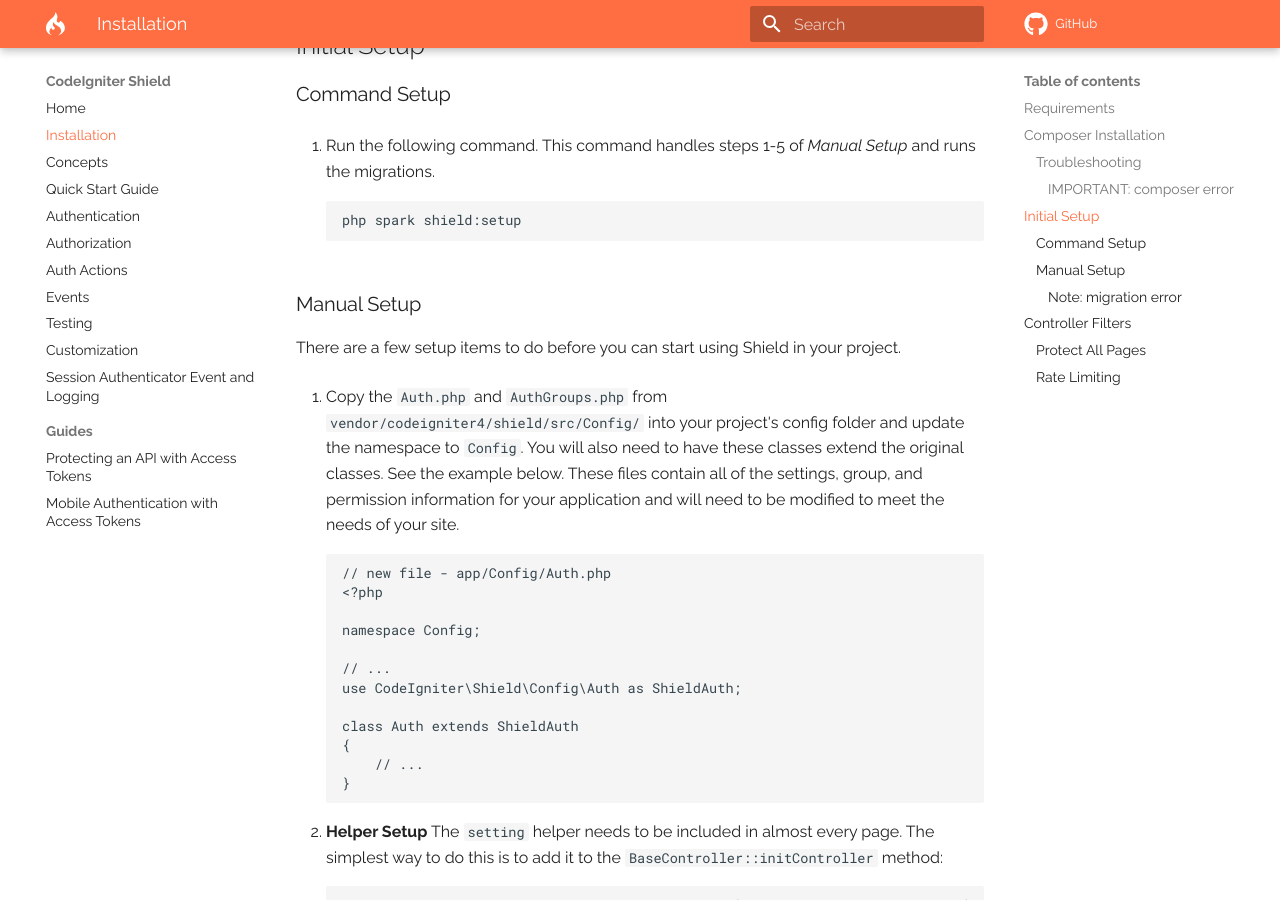
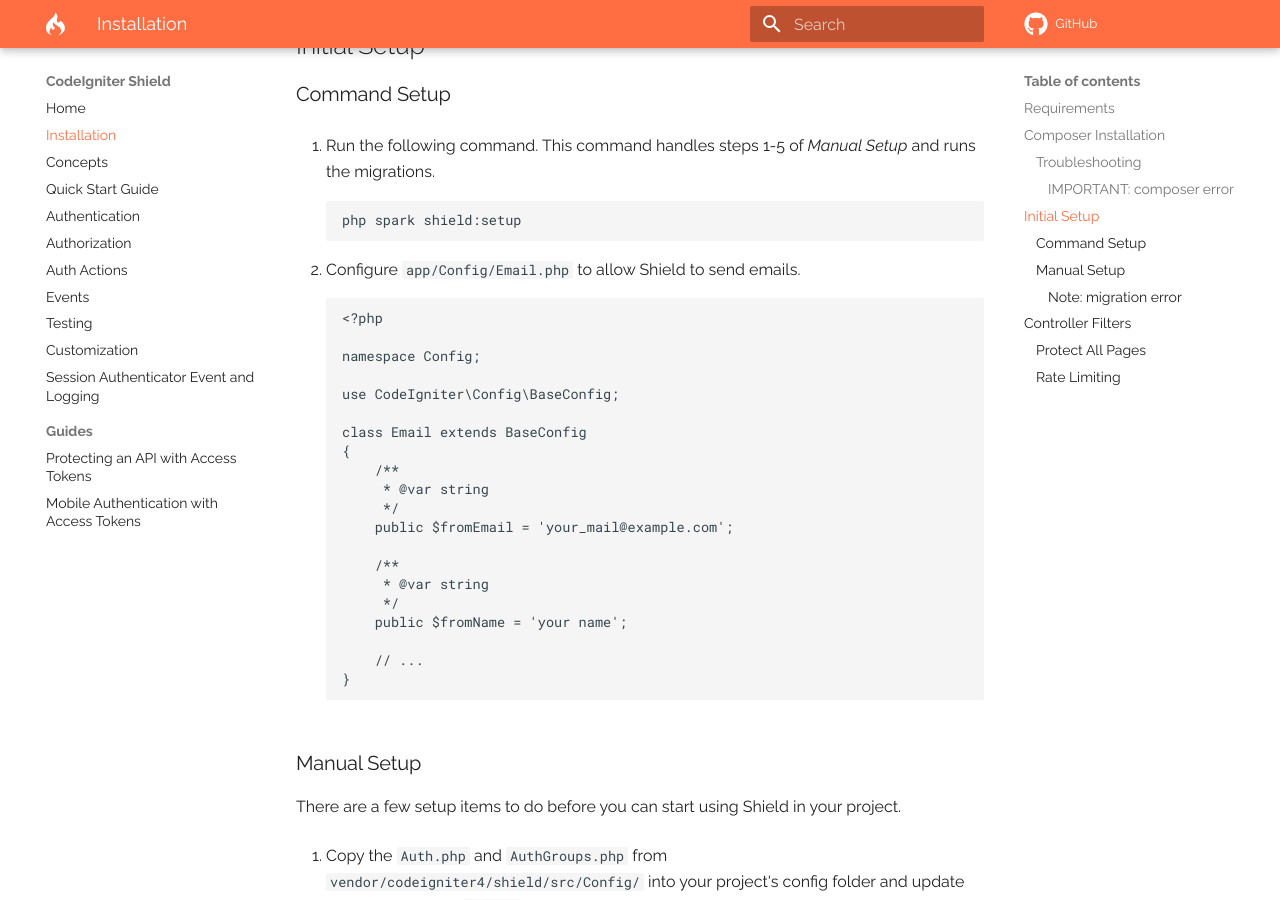
Before and after one commit to codeigniter4/shield, an MkDocs documentation site: the page built from docs/install.md, in a window 1280 px wide and 900 px high, scrolled down 1702 px. Built offline with MkDocs 1.6.1 and Material for MkDocs 9.7.7, drawn with Linux system fonts in a browser that asks for light colours; comment, search, counter and statistics services are not loaded; a style sheet for code colours, icons or effects is not loaded; some of the changed text lies outside the part shown.

Commit message:
docs: add configuration for Config\Email

````diff
--- a/docs/install.md
+++ b/docs/install.md
@@ -73,6 +73,31 @@ Require it with an explicit version constraint allowing its desired stability.
     php spark shield:setup
     ```
 
+2. Configure `app/Config/Email.php` to allow Shield to send emails.
+
+    ```php
+    <?php
+
+    namespace Config;
+
+    use CodeIgniter\Config\BaseConfig;
+
+    class Email extends BaseConfig
+    {
+        /**
+         * @var string
+         */
+        public $fromEmail = 'your_mail@example.com';
+
+        /**
+         * @var string
+         */
+        public $fromName = 'your name';
+
+        // ...
+    }
+    ```
+
 ### Manual Setup
 
 There are a few setup items to do before you can start using Shield in
@@ -134,6 +159,31 @@ your project.
 
     1. Use InnoDB, not MyISAM.
 
+6. Configure `app/Config/Email.php` to allow Shield to send emails.
+
+    ```php
+    <?php
+
+    namespace Config;
+
+    use CodeIgniter\Config\BaseConfig;
+
+    class Email extends BaseConfig
+    {
+        /**
+         * @var string
+         */
+        public $fromEmail = 'your_mail@example.com';
+
+        /**
+         * @var string
+         */
+        public $fromName = 'your name';
+
+        // ...
+    }
+    ```
+
 ## Controller Filters
 The [Controller Filters](https://codeigniter.com/user_guide/incoming/filters.html) you can use to protect your routes the shield provides are:
 
````
